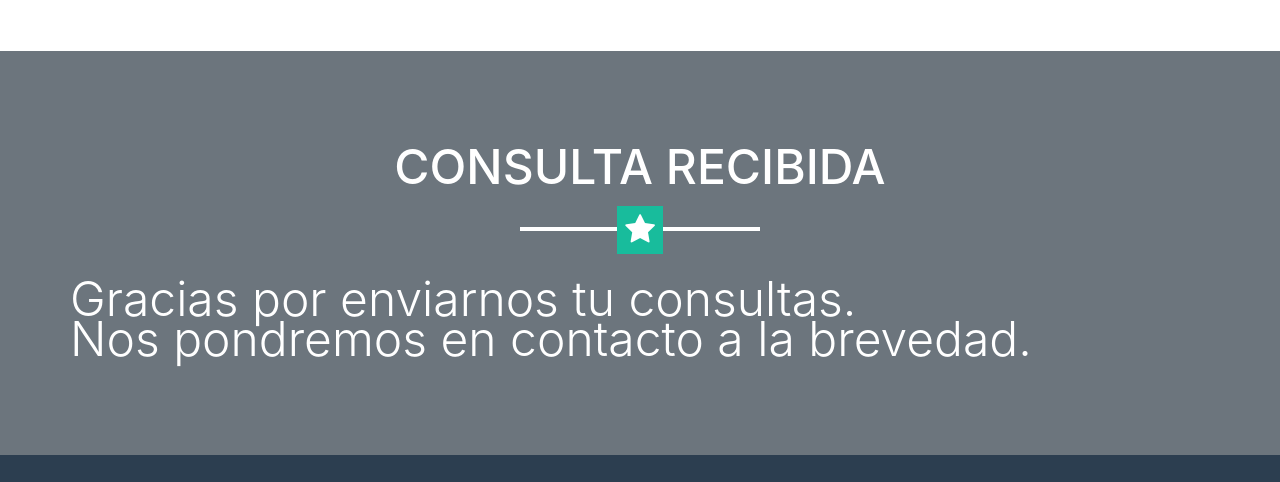
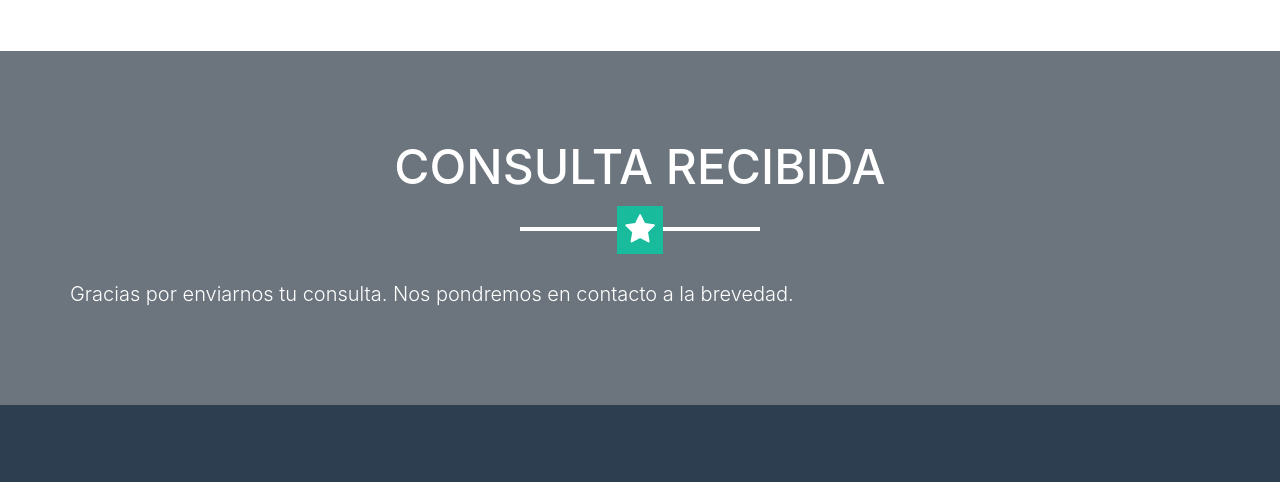
Before and after one commit to FidosTeam/FidosWeb, a website with bundled scripts: page thanks.html in a window 1280 px wide. Shown: the part 851-1333 px from the top of the page. Built offline with nearby package versions, Linux system fonts and the light colour scheme.

Commit message:
Update thanks.html

```diff
--- a/thanks.html
+++ b/thanks.html
@@ -73,9 +73,8 @@
         <h2 class="text-center text-uppercase text-white">Consulta Recibida</h2>
         <hr class="star-light mb-5">
         <div class="row">
-		<p class="lead mb-0">
-			 <h2 class="font-weight-light mb-0">Gracias por enviarnos tu consultas.</h2>
-       			 <h2 class="font-weight-light mb-0">Nos pondremos en contacto a la brevedad.</h2>
+		<p class="lead mb-0 text-center"> Gracias por enviarnos tu consulta.
+						Nos pondremos en contacto a la brevedad.
 		 </p>
         </div>
       </div>
```
